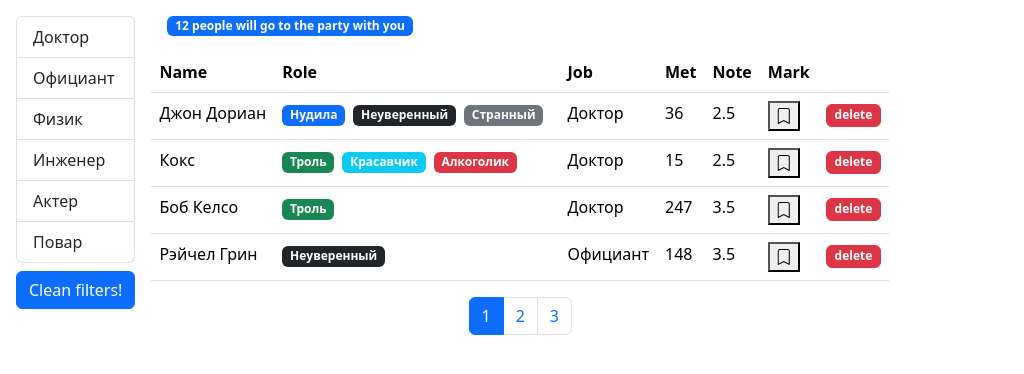
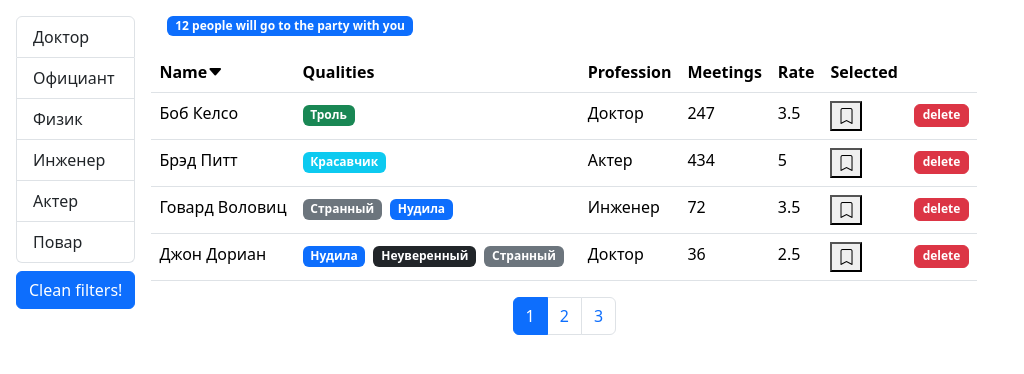
Before and after one commit to 9vicToR4T/company-friends-minin, a React (Create React App) app: page / in a window 1280 px wide. Shown: the top 374 px of the page, without its empty margins (0-1024 px from the left). Built offline with nearby package versions, Linux system fonts and the light colour scheme.

Commit message:
Broke code in components. Reuseble table. PropTypes.

```diff
--- a/src/app/API/fake.api/user.api.js
+++ b/src/app/API/fake.api/user.api.js
@@ -39,7 +39,8 @@ const users = [
         profession: professions.doctor,
         qualities: [qualities.tedious, qualities.uncertain, qualities.strange],
         completedMeetings: 36,
-        rate: 2.5
+        rate: 2.5,
+        bookMark: false
     },
     {
         _id: "67rdca3eeb7f6fgeed471816",
@@ -47,7 +48,8 @@ const users = [
         profession: professions.doctor,
         qualities: [qualities.buller, qualities.handsome, qualities.alcoholic],
         completedMeetings: 15,
-        rate: 2.5
+        rate: 2.5,
+        bookMark: false
     },
     {
         _id: "67rdca3eeb7f6fgeed471817",
@@ -55,7 +57,8 @@ const users = [
         profession: professions.doctor,
         qualities: [qualities.buller],
         completedMeetings: 247,
-        rate: 3.5
+        rate: 3.5,
+        bookMark: false
     },
     {
         _id: "67rdca3eeb7f6fgeed471818",
@@ -63,7 +66,8 @@ const users = [
         profession: professions.waiter,
         qualities: [qualities.uncertain],
         completedMeetings: 148,
-        rate: 3.5
+        rate: 3.5,
+        bookMark: false
     },
     {
         _id: "67rdca3eeb7f6fgeed471819",
@@ -71,7 +75,8 @@ const users = [
         profession: professions.physics,
         qualities: [qualities.strange, qualities.tedious],
         completedMeetings: 37,
-        rate: 4.6
+        rate: 4.6,
+        bookMark: false
     },
     {
         _id: "67rdca3eeb7f6fgeed471820",
@@ -79,7 +84,8 @@ const users = [
         profession: professions.physics,
         qualities: [qualities.strange, qualities.uncertain],
         completedMeetings: 147,
-        rate: 3.5
+        rate: 3.5,
+        bookMark: false
     },
     {
         _id: "67rdca3eeb7f6fgeed471821",
@@ -87,7 +93,8 @@ const users = [
         profession: professions.engineer,
         qualities: [qualities.strange, qualities.tedious],
         completedMeetings: 72,
-        rate: 3.5
+        rate: 3.5,
+        bookMark: false
     },
     {
         _id: "67rdca3eeb7f6fgeed471822",
@@ -95,7 +102,8 @@ const users = [
         profession: professions.engineer,
         qualities: [qualities.handsome],
         completedMeetings: 72,
-        rate: 5
+        rate: 5,
+        bookMark: false
     },
     {
         _id: "67rdca3eeb7f6fgeed471823",
@@ -103,7 +111,8 @@ const users = [
         profession: professions.cook,
         qualities: [qualities.strange, qualities.uncertain],
         completedMeetings: 17,
-        rate: 4.5
+        rate: 4.5,
+        bookMark: false
     },
     {
         _id: "67rdca3eeb7f6fgeed471824",
@@ -111,7 +120,8 @@ const users = [
         profession: professions.cook,
         qualities: [qualities.handsome, qualities.buller],
         completedMeetings: 17,
-        rate: 4.5
+        rate: 4.5,
+        bookMark: false
     },
     {
         _id: "67rdca3eeb7f6fgeed47181f",
@@ -119,7 +129,8 @@ const users = [
         profession: professions.actor,
         qualities: [qualities.uncertain, qualities.strange],
         completedMeetings: 434,
-        rate: 3.5
+        rate: 3.5,
+        bookMark: false
     },
     {
         _id: "67rdca3eeb7f6fgeed47181r",
@@ -127,7 +138,8 @@ const users = [
         profession: professions.actor,
         qualities: [qualities.handsome],
         completedMeetings: 434,
-        rate: 5
+        rate: 5,
+        bookMark: false
     }
 ];
 
--- a/src/app/API/index.js
+++ b/src/app/API/index.js
@@ -1,5 +1,5 @@
 import users from "./fake.api/user.api";
-import professions from './fake.api/professions';
+import professions from "./fake.api/professions";
 const api = {
     users,
     professions
--- a/src/app/components/bookMark.jsx
+++ b/src/app/components/bookMark.jsx
@@ -1,11 +1,9 @@
-import React, { useState } from "react";
-
-const BookMark = () => {
-    const [bookmark, setBookmark] = useState(false);
+import React from "react";
+import PropTypes from "prop-types";
+const BookMark = ({ status, onChangeBookMark }) => {
     return (
-        <td>
-            <button onClick={() => setBookmark(!bookmark)}>
-                {bookmark
+        <button onClick={onChangeBookMark}>
+            { status
                 ? (
                     <i className="bi bi-bookmark-fill"></i>
                 )
@@ -13,8 +11,11 @@ const BookMark = () => {
                     <i className="bi bi-bookmark"></i>
                 )}
         </button>
-        </td>
     );
+};
+BookMark.propTypes = {
+    status: PropTypes.bool,
+    onChangeBookMark: PropTypes.func
 };
 
 export default BookMark;
--- a/src/app/components/buttonDelete.jsx
+++ b/src/app/components/buttonDelete.jsx
@@ -1,15 +1,20 @@
 import { PropTypes } from "prop-types";
-import React from 'react';
+import React from "react";
 
-const Btn = ({ id }) => {
+const Btn = ({ id, onDeleteBtn }) => {
     return (
-        <button data-id={id} className="badge btn btn-danger">
+        <button
+            onClick={(e) => onDeleteBtn(e)}
+            data-id={id}
+            className="badge btn btn-danger"
+        >
             delete
         </button>
     );
 };
 
 Btn.propTypes = {
-    id: PropTypes.string
+    id: PropTypes.string,
+    onDeleteBtn: PropTypes.func
 };
 export default Btn;
--- a/src/app/components/qualities.jsx
+++ b/src/app/components/qualities.jsx
@@ -1,10 +1,10 @@
 import { PropTypes } from "prop-types";
-import React from 'react';
+import React from "react";
 
 const Qualities = ({ id, color, name }) => {
     const clName = "badge me-2 bg-";
     return (
-        <span key={id} className={clName + color}>
+        <span key={id} className={`${clName}${color}`}>
             {name}
         </span>
     );
--- /dev/null
+++ b/src/app/components/qualitiesList.jsx
@@ -0,0 +1,22 @@
+import React from "react";
+import PropTypes from "prop-types";
+import Qualities from "./qualities";
+
+const QualitiesList = ({ qualities }) => {
+    return (
+        <>
+            {qualities.map((qual) => (
+                <Qualities
+                    key={qual["_id"]}
+                    id={qual["_id"]}
+                    name={qual["name"]}
+                    color={qual["color"]}
+                />
+            ))}
+        </>
+    );
+};
+QualitiesList.propTypes = {
+    qualities: PropTypes.array.isRequired
+};
+export default QualitiesList;
--- a/src/app/components/searchStatus.jsx
+++ b/src/app/components/searchStatus.jsx
@@ -1,5 +1,5 @@
 import PropTypes from "prop-types";
-import React from 'react';
+import React from "react";
 
 const SearchStatus = ({ length }) => {
     return !length
--- /dev/null
+++ b/src/app/components/tableBody.jsx
@@ -0,0 +1,33 @@
+import React from "react";
+import PropTypes from "prop-types";
+// import User from "./user";
+import _ from "lodash";
+
+const TableBody = ({ data, columns }) => {
+    const renderContent = (item, column) => {
+        if (typeof columns[column].component === "function") {
+            const component = columns[column].component;
+            if (typeof component === "function") {
+                return component(item);
+            }
+            return component;
+        }
+        return _.get(item, columns[column].path);
+    };
+    return (
+        <tbody>
+            {data.map((item) => (
+                <tr key={item["_id"]}>
+                    {Object.keys(columns).map((column) => (
+                        <td key={column}>{renderContent(item, column)}</td>
+                    ))}
+                </tr>
+            ))}
+        </tbody>
+    );
+};
+TableBody.propTypes = {
+    data: PropTypes.array.isRequired,
+    columns: PropTypes.object.isRequired
+};
+export default TableBody;
--- /dev/null
+++ b/src/app/components/tableHeader.jsx
@@ -0,0 +1,75 @@
+import React from "react";
+import PropTypes from "prop-types";
+const TableHeader = ({ columns, onSort, selectedSort }) => {
+    // let arrow;
+    // arrow(<i className="bi bi-caret-down-fill"></i>);
+    // arrow = (<i className="bi bi-caret-up-fill"></i>);
+    const handleSort = (item) => {
+        if (item === selectedSort.path) {
+            onSort({
+                ...selectedSort,
+                order: selectedSort.order === "asc" ? "desc" : "asc"
+            });
+        } else {
+            onSort({ path: item, order: "asc" });
+        }
+    };
+
+    const setArrows = (selectedSort, pathItem) => {
+        console.log(selectedSort, 'selectedSort');
+        console.log(pathItem, 'path');
+        if (selectedSort.path === pathItem) {
+            if (selectedSort.order === 'asc') {
+                return <i className="bi bi-caret-down-fill"></i>;
+            } else if (selectedSort.order === 'desc') {
+                return <i className="bi bi-caret-up-fill"></i>;
+            } else {
+                return null;
+            }
+        };
+    };
+    return (
+        <thead>
+            <tr>
+                {Object.keys(columns).map((item) => {
+                    const path = columns[item].path;
+                    return (
+                        <th
+                            key={item}
+                            onClick={
+                                path
+                                    ? () => handleSort(path)
+                                    : undefined
+                            }
+                            {...{ role: path && "button" }}
+                            scope="col"
+                        >
+                            {columns[item].name}
+                            {setArrows(selectedSort, path)}
+                        </th>
+                    );
+                })}
+            </tr>
+        </thead>
+    );
+};
+TableHeader.propTypes = {
+    columns: PropTypes.object.isRequired,
+    onSort: PropTypes.func,
+    selectedSort: PropTypes.object.isRequired
+};
+
+export default TableHeader;
+
+// <th scope="col">Role</th>
+// <th onClick={() => handleSort("profession.name")} scope="col">
+//     Job
+// </th>
+// <th onClick={() => handleSort("completedMeetings")} scope="col">
+//     Met
+// </th>
+// <th onClick={() => handleSort("rate")} scope="col">
+//     Note
+// </th>
+// <th scope="col">Mark</th>
+// <th></th>
--- a/src/app/components/user.jsx
+++ b/src/app/components/user.jsx
@@ -9,12 +9,12 @@ const User = ({ id, name, profession, qualities, completedMeetings, rate }) => {
         <tr key={id}>
             <td>{name}</td>
             <td>
-                {qualities.map((el) => (
+                {qualities.map((qual) => (
                     <Qualities
-                        key={el["_id"]}
-                        id={el["_id"]}
-                        name={el["name"]}
-                        color={el["color"]}
+                        key={qual["_id"]}
+                        id={qual["_id"]}
+                        name={qual["name"]}
+                        color={qual["color"]}
                     />
                 ))}
             </td>
--- a/src/app/components/users.jsx
+++ b/src/app/components/users.jsx
@@ -1,16 +1,15 @@
 import React, { useState, useEffect } from "react";
-import uuid from "react-uuid";
-import User from "./user";
 import Pagination from "./pagination";
 import SearchStatus from "./searchStatus";
 import { paginate } from "../utils/paginate";
 import { PropTypes } from "prop-types";
 import ListGroup from "./listGroup";
 import api from "../API";
+import UsersTable from "./usersTable";
+import _ from "lodash";
 
-const Users = ({ users: allUsers, onDeleteBtn }) => {
+const Users = ({ users: allUsers, ...rest }) => {
     const pageSize = 4;
-    console.log(allUsers);
     const [professions, setProfessions] = useState();
     useEffect(() => {
         api.professions.fetchAll().then((data) => setProfessions(data));
@@ -25,21 +24,35 @@ const Users = ({ users: allUsers, onDeleteBtn }) => {
     const handleProfessionSelect = (itemObj) => {
         setSelectedProf(itemObj);
     };
-    console.log(selectedProf, 'selectedProf');
-    console.log(allUsers, 'all');
+
     useEffect(() => {
         setcurrenPage(1);
     }, [selectedProf]);
 
     const filteredUsers = selectedProf
-        ? allUsers.filter((item) => item["profession"].name === selectedProf.name)
+        ? allUsers.filter(
+            (user) =>
+                JSON.stringify(user["profession"].name) ===
+                JSON.stringify(selectedProf.name)
+        )
         : allUsers;
-    const count = filteredUsers.length;
-    const users = paginate(filteredUsers, currentPage, pageSize);
+
+    const handleBookMarkState = (id) => {
+        console.log(id);
+    };
+
+    const [sortBy, setSortBy] = useState({ path: "name", order: "asc" });
+    const sortedUsers = _.orderBy(filteredUsers, [sortBy.path], [sortBy.order]);
+    const usersCrop = paginate(sortedUsers, currentPage, pageSize);
 
     const handleCleanFilters = () => {
         setSelectedProf();
     };
+
+    const handleSortItems = (item) => {
+        setSortBy(item);
+    };
+    const count = filteredUsers.length;
     return (
         <div className="d-flex ">
             {professions && (
@@ -58,35 +71,17 @@ const Users = ({ users: allUsers, onDeleteBtn }) => {
                 </div>
             )}
 
-            {count > 0 && (
             <div>
                 <SearchStatus length={count} />
-                    <table className="table">
-                        <thead>
-                            <tr>
-                                <th scope="col">Name</th>
-                                <th scope="col">Role</th>
-                                <th scope="col">Job</th>
-                                <th scope="col">Met</th>
-                                <th scope="col">Note</th>
-                                <th scope="col">Mark</th>
-                                <th></th>
-                            </tr>
-                        </thead>
-                        <tbody onClick={(e) => onDeleteBtn(e)}>
-                            {users.map((el) => (
-                                <User
-                                    key={uuid()}
-                                    id={el["_id"]}
-                                    name={el["name"]}
-                                    profession={el["profession"]["name"]}
-                                    qualities={el["qualities"]}
-                                    completedMeetings={el["completedMeetings"]}
-                                    rate={el["rate"]}
+                {count > 0 && (
+                    <>
+                        <UsersTable
+                            users={usersCrop}
+                            onSort={handleSortItems}
+                            selectedSort={sortBy}
+                            onChangeBookMark={handleBookMarkState}
+                            {...rest}
                         />
-                            ))}
-                        </tbody>
-                    </table>
                         <div className="d-flex justify-content-center">
                             <Pagination
                                 itemsCount={count}
@@ -95,8 +90,9 @@ const Users = ({ users: allUsers, onDeleteBtn }) => {
                                 onChangePage={handleChangePage}
                             />
                         </div>
+                    </>
+                )}
             </div>
-            )}
         </div>
     );
 };
--- /dev/null
+++ b/src/app/components/usersTable.jsx
@@ -0,0 +1,65 @@
+import React from "react";
+import { PropTypes } from "prop-types";
+import TableHeader from "./tableHeader";
+import TableBody from "./tableBody";
+import BookMark from "./bookMark";
+import Btn from "./buttonDelete";
+import QualitiesList from "./qualitiesList";
+
+const UsersTable = ({
+    users,
+    onDeleteBtn,
+    onSort,
+    selectedSort,
+    onChangeBookMark
+}) => {
+    const columns = {
+        name: { path: "name", name: "Name" },
+        qualities: { name: "Qualities", component: (user) => <QualitiesList qualities={user.qualities}/> },
+        profession: { path: "profession.name", name: "Profession" },
+        completedMeetings: { path: "completedMeetings", name: "Meetings" },
+        rate: { path: "rate", name: "Rate" },
+        bookmark: {
+            path: "bookMark",
+            name: "Selected",
+            component: (user) => (
+                <BookMark
+                    stautus={user.bookMark}
+                    onChangeBookMark={() => onChangeBookMark(user._id)}
+                />
+            )
+        },
+        delete: {
+            component: (user) => <Btn id={user._id} onDeleteBtn={onDeleteBtn} />
+        }
+    };
+
+    return (
+        <table className="table">
+            <TableHeader {...{ onSort, selectedSort, columns }} />
+            <TableBody {...{ columns, data: users, onDeleteBtn }} />
+            {/* <tbody onClick={(e) => onDeleteBtn(e)}>
+                {users.map((el) => (
+                    <User
+                        key={el["_id"]}
+                        id={el["_id"]}
+                        name={el["name"]}
+                        profession={el["profession"]["name"]}
+                        qualities={el["qualities"]}
+                        completedMeetings={el["completedMeetings"]}
+                        rate={el["rate"]}
+                    />
+                ))}
+            </tbody> */}
+        </table>
+    );
+};
+UsersTable.propTypes = {
+    users: PropTypes.array,
+    onDeleteBtn: PropTypes.func,
+    onSort: PropTypes.func.isRequired,
+    selectedSort: PropTypes.object.isRequired,
+    onChangeBookMark: PropTypes.func
+};
+
+export default UsersTable;
```
Lines whose indentation alone changed are shown as unchanged.
